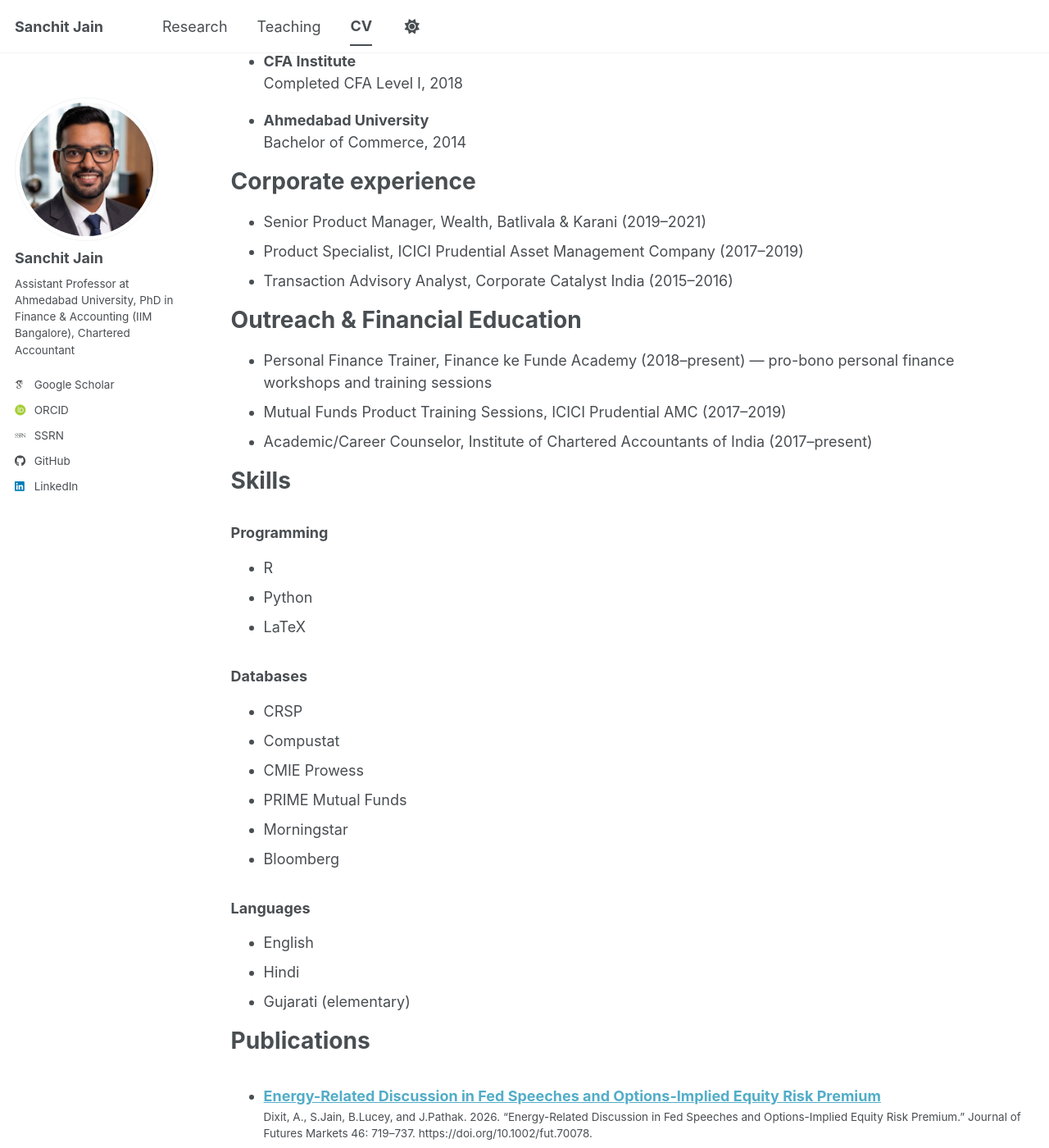
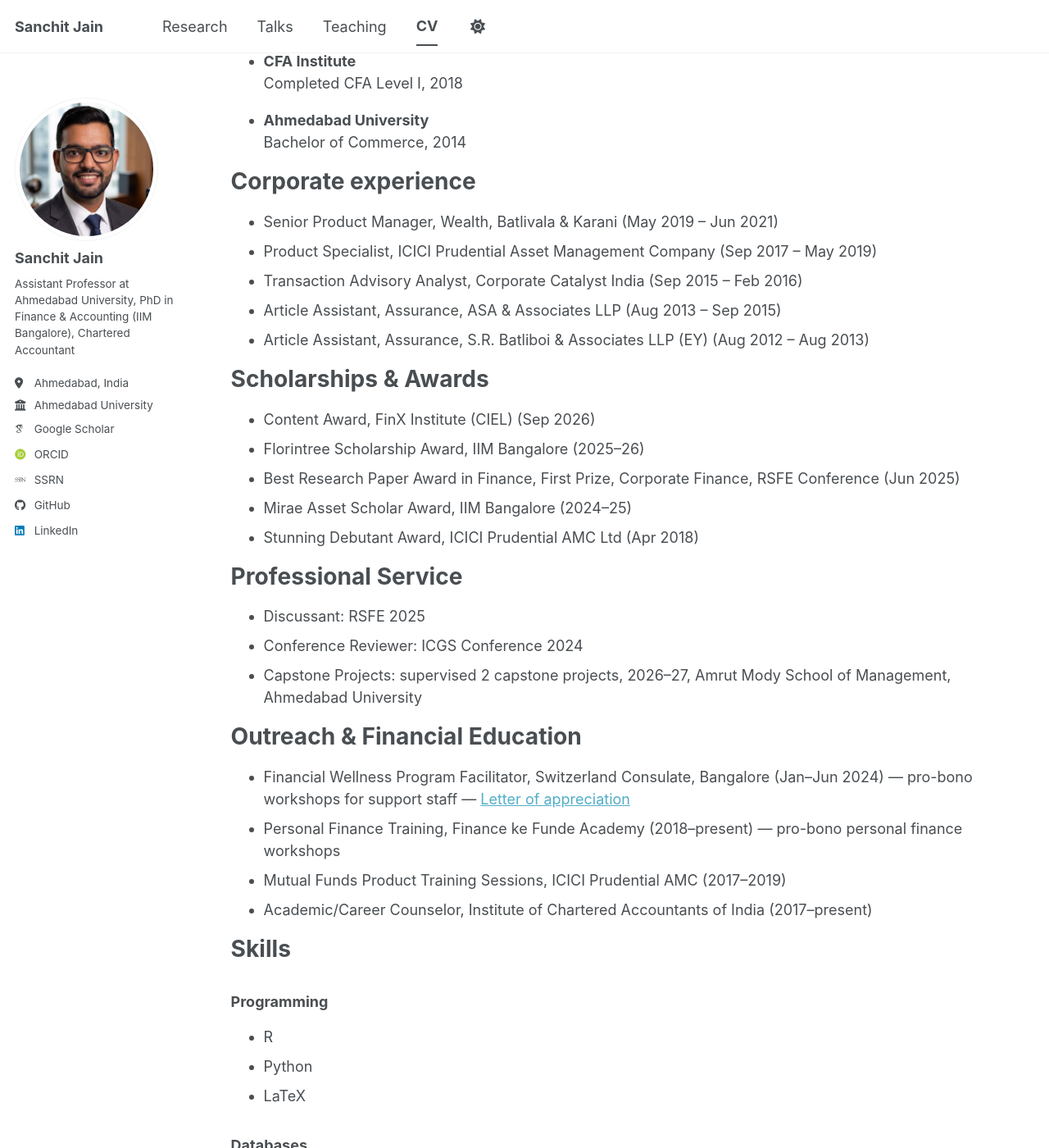
Before and after one commit to casanchitjain/casanchitjain.github.io, a Jekyll site: the page built from _pages/cv.md, in a window 1280 px wide and 1400 px high, scrolled down 419 px. Shown: the whole window at 82% size. Built offline with Jekyll 4.4.1, drawn with Linux system fonts in a browser that asks for light colours; some web fonts are replaced; a script bundle is joined from its source files by our own code; library files that are not in the unit come from our copies; some of the changed text lies outside the part shown.

Commit message:
Refresh CV page and profile; fix distributor paper entry
- CV page: add earlier jobs, awards, service, invited talks, Valuation Lab and TA courses; Swiss letter under outreach
- Distributor paper: clear venue field, add accepted IFC 2026 and IMRC 2026
- Sidebar: show employer and location
- Gitignore .Rhistory and CLAUDE.md

```diff
--- a/_config.yml
+++ b/_config.yml
@@ -27,8 +27,8 @@
   name             : "Sanchit Jain"
   pronouns         : # example: "she/her"
   bio              : "Assistant Professor at Ahmedabad University, PhD in Finance & Accounting (IIM Bangalore), Chartered Accountant"
-  location         : # "Bengaluru, India"
-  employer         : # "Indian Institute of Management Bangalore"
+  location         : "Ahmedabad, India"
+  employer         : "Ahmedabad University"
   uri              : # URL
   email            : # "sanchit.jain21@iimb.ac.in"
 
--- a/_data/navigation.yml
+++ b/_data/navigation.yml
@@ -11,8 +11,8 @@
   - title: "Research"
     url: /research/
 
-  # - title: "Talks"
-  #  url: /talks/
+  - title: "Talks"
+    url: /talks/
 
   - title: "Teaching"
     url: /teaching/
--- a/_pages/cv.md
+++ b/_pages/cv.md
@@ -30,14 +30,33 @@
 Corporate experience
 ======
 
-- Senior Product Manager, Wealth, Batlivala & Karani (2019–2021)
-- Product Specialist, ICICI Prudential Asset Management Company (2017–2019)
-- Transaction Advisory Analyst, Corporate Catalyst India (2015–2016)
+- Senior Product Manager, Wealth, Batlivala & Karani (May 2019 – Jun 2021)
+- Product Specialist, ICICI Prudential Asset Management Company (Sep 2017 – May 2019)
+- Transaction Advisory Analyst, Corporate Catalyst India (Sep 2015 – Feb 2016)
+- Article Assistant, Assurance, ASA & Associates LLP (Aug 2013 – Sep 2015)
+- Article Assistant, Assurance, S.R. Batliboi & Associates LLP (EY) (Aug 2012 – Aug 2013)
+
+Scholarships & Awards
+======
+
+- Content Award, FinX Institute (CIEL) (Sep 2026)
+- Florintree Scholarship Award, IIM Bangalore (2025–26)
+- Best Research Paper Award in Finance, First Prize, Corporate Finance, RSFE Conference (Jun 2025)
+- Mirae Asset Scholar Award, IIM Bangalore (2024–25)
+- Stunning Debutant Award, ICICI Prudential AMC Ltd (Apr 2018)
+
+Professional Service
+======
+
+- Discussant: RSFE 2025
+- Conference Reviewer: ICGS Conference 2024
+- Capstone Projects: supervised 2 capstone projects, 2026–27, Amrut Mody School of Management, Ahmedabad University
 
 Outreach & Financial Education
 ======
 
-- Personal Finance Trainer, Finance ke Funde Academy (2018–present) — pro-bono personal finance workshops and training sessions
+- Financial Wellness Program Facilitator, Switzerland Consulate, Bangalore (Jan–Jun 2024) — pro-bono workshops for support staff — [Letter of appreciation](/files/letter-swiss-consulate-2024.pdf)
+- Personal Finance Training, Finance ke Funde Academy (2018–present) — pro-bono personal finance workshops
 - Mutual Funds Product Training Sessions, ICICI Prudential AMC (2017–2019)
 - Academic/Career Counselor, Institute of Chartered Accountants of India (2017–present)
 
@@ -79,13 +98,17 @@
     {% endif %}
   {% endfor %}</ul>
 
-Talks
+Invited Talks
 ======
-
-- Financial Wellness Program, Swiss Consulate, Bangalore (Jan–Jun 2024) — [Letter of appreciation](/files/letter-swiss-consulate-2024.pdf)
+  <ul>{% for post in site.talks reversed %}
+    {% include archive-single-talk-cv.html %}
+  {% endfor %}</ul>
 
 Teaching
 ======
   <ul>{% for post in site.teaching reversed %}
     {% include archive-single-cv.html %}
   {% endfor %}</ul>
+
+- Valuation Lab (8-week workshop), Amrut Mody School of Management, Ahmedabad University (Oct–Dec 2026)
+- Teaching Assistant, IIM Bangalore (Jun 2023 – Dec 2024): Accounting for Decisions (PGP I), Corporate Finance (PGP I), Fixed Income Securities & its Derivatives (PGP II)
```
Also changed, not shown: _publications/wp-distributor-intermediation-flow-sensitivity.md (+3 -1 lines), 1 other file.
